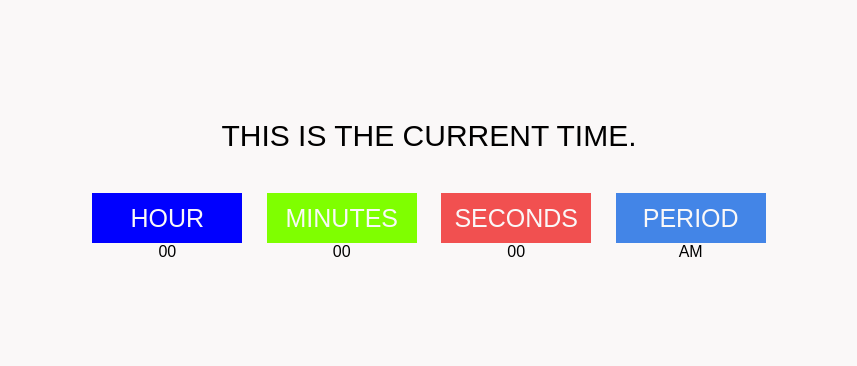
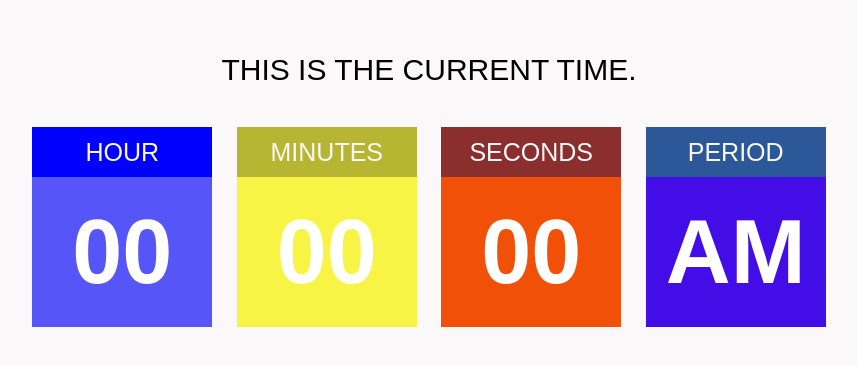
Before and after one commit to ADNUKUNHOME/Digital-Clock, a plain HTML site: page index.html in a window 1280 px wide. Shown: the part 220-586 px from the top of the page, without its empty margins (211-1068 px from the left). Drawn offline with nearby package versions, Linux system fonts and the light colour scheme.

Commit message:
colored for the time lines. And adjusted the color and width of head area.

```diff
--- a/style.css
+++ b/style.css
@@ -41,7 +41,7 @@ h2
 
 .time span:nth-child(1)
 {
-    width: 150px;
+    width: 180px;
     height: 50px;
     color: #faf8f8;
     background-color: blue;
@@ -53,13 +53,35 @@ h2
 
 .time:nth-of-type(2) span:nth-child(1)
 {
-    background-color: chartreuse;
+    background-color: rgb(184, 181, 50);
 }
 .time:nth-of-type(3) span:nth-child(1)
 {
-    background-color: rgb(241, 80, 80);
+    background-color: rgb(138, 46, 46);
 }
 .time:nth-of-type(4) span:nth-child(1)
 {
-    background-color: rgb(67, 133, 231);
+    background-color: rgb(44, 87, 153);
 }
+
+.time span:nth-child(2)
+{
+    font-size: 90px;
+    font-weight: 700;
+    height: 150px;
+    color: white;
+    background-color: rgb(85, 85, 248);
+}
+
+.time:nth-of-type(2) span:nth-child(2)
+{
+    background-color: rgb(247, 244, 70);
+}
+.time:nth-of-type(3) span:nth-child(2)
+{
+    background-color: rgb(241, 80, 8);
+}
+.time:nth-of-type(4) span:nth-child(2)
+{
+    background-color: rgb(67, 13, 231);
+}
```
